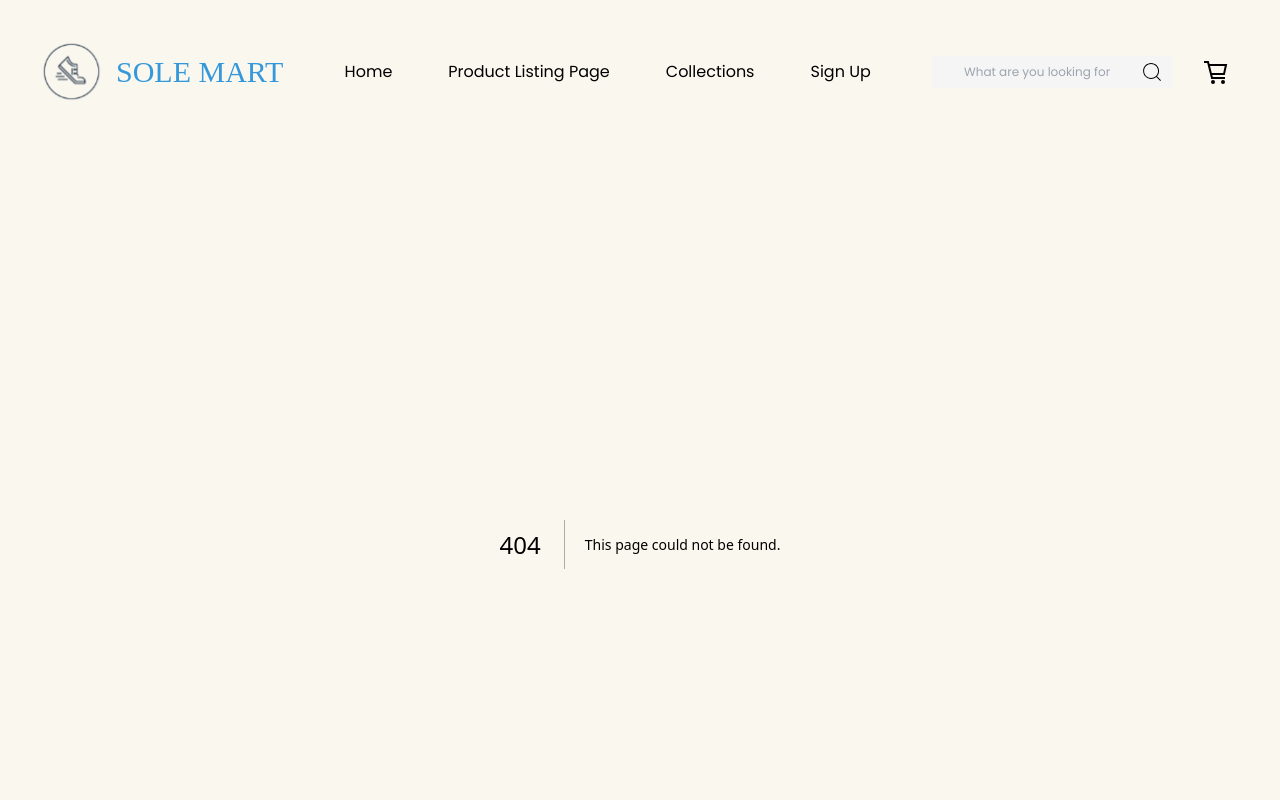
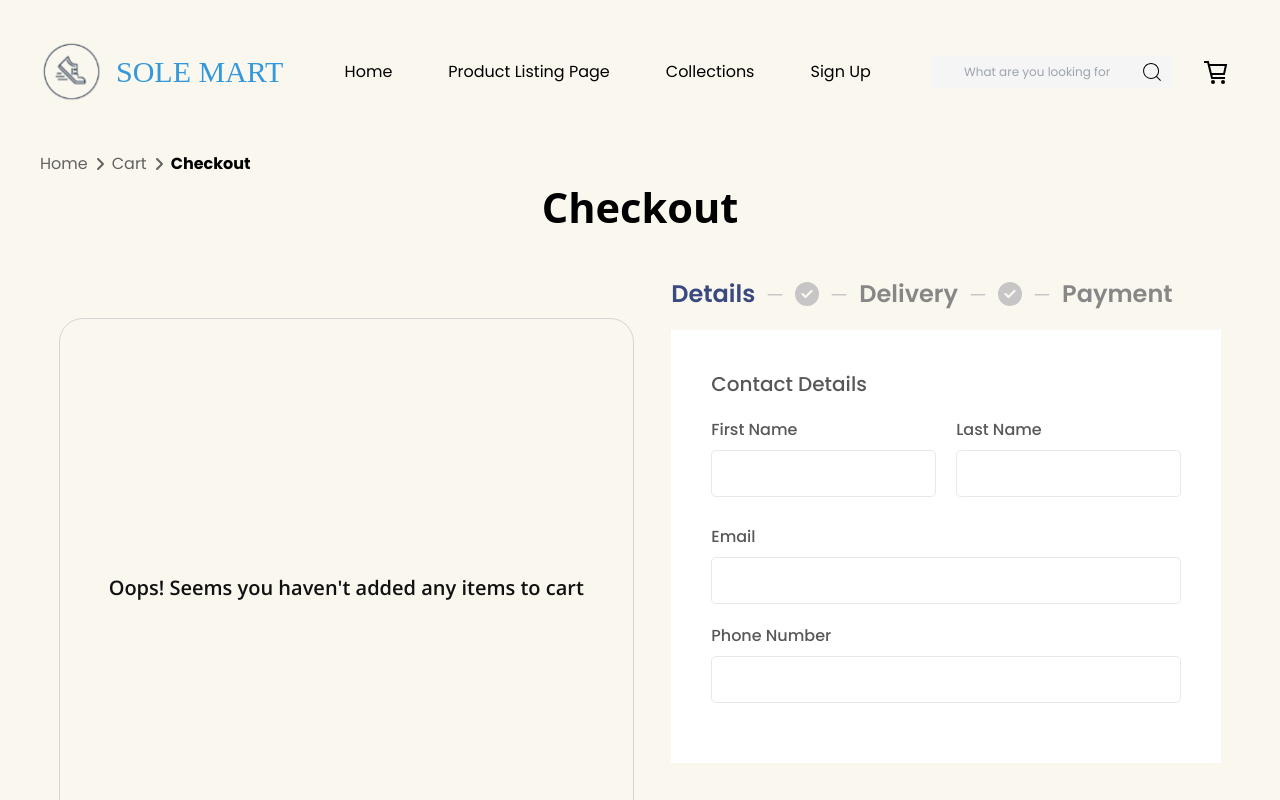
Before and after one commit to chiefEbube/sole-mart, a Next.js app: page /checkout in a window 1280 px wide. Before the commit this address had no page. Shown: the top 800 px of the page. Built offline with nearby package versions, Linux system fonts and the light colour scheme; a web font is replaced by a local one.

Commit message:
fixed bug

```diff
--- a/app/cart/page.js
+++ b/app/cart/page.js
@@ -5,7 +5,7 @@ import Link from "next/link"
 import { FaAngleRight } from "react-icons/fa6";
 import { FiTag } from "react-icons/fi";
 import { TbCurrencyNaira } from "react-icons/tb";
-import { useCart } from '../context/CartContext';
+import { useCart } from '@/app/context/CartContext';
 
 
 const page = () => {
@@ -61,7 +61,7 @@ const page = () => {
             </div>
             <button className="h-12 bg-blackBg text-plainWhite font-bold text-base px-10 rounded-full italic">Apply</button>
           </div>
-          <Link href='/cart/checkout'><button className="bg-[#3A4980] w-full mt-10 py-5 rounded-full text-plainWhite italic openSans text-base font-bold">Go to Checkout</button></Link>
+          <Link href='/checkout'><button className="bg-[#3A4980] w-full mt-10 py-5 rounded-full text-plainWhite italic openSans text-base font-bold">Go to Checkout</button></Link>
           </>
           ) : (
             <p>No items in Cart</p>
--- a/app/cart/checkout/page.js
+++ b/app/checkout/page.js
@@ -1,11 +1,18 @@
+"use client"
+
 import SelectedItems from "@/app/components/SelectedItems";
 import Link from "next/link"
 import { FaAngleRight, FaAngleDown, FaCircleCheck } from "react-icons/fa6";
 import { GoDash } from "react-icons/go";
+import { useCart } from '@/app/context/CartContext';
+
 
 
 const page = () => {
+  const { cartItems, removeFromCart, updateQuantity } = useCart();
   const width = '575px'
+  const padding = false
+
   return (
     <div className="mt-10 px-10 mb-64">
       <div className="flex items-center gap-1 poppins">
@@ -13,14 +20,14 @@ const page = () => {
         <span className="text-[#646261]"><FaAngleRight /></span>
         <Link className="text-[#646261]" href="/cart">Cart</Link>
         <span className="text-[#646261]"><FaAngleRight /></span>
-        <Link className="font-bold" href="/cart/checkout">Checkout</Link>
+        <Link className="font-bold" href="/checkout">Checkout</Link>
       </div>
 
       <div className="">
         <h1 className="text-center bgpoppins font-extrabold text-[2.6rem]">Checkout</h1>
         <div className="flex justify-around mt-10">
           <div className="mt-10">
-            <SelectedItems width={width} padding={false} />
+          <SelectedItems width={width} padding={padding} items={cartItems} removeFromCart={removeFromCart} updateQuantity={updateQuantity} />
           </div>
 
           <div>
@@ -35,6 +42,7 @@ const page = () => {
               <span className="text-[#c7c5c5]"><GoDash /></span>
               <span>Payment</span>
             </div>
+
 
             <form className="text-[#585858] poppins font-medium max-w-[550px]">
               <div className="bg-plainWhite p-10">
```
